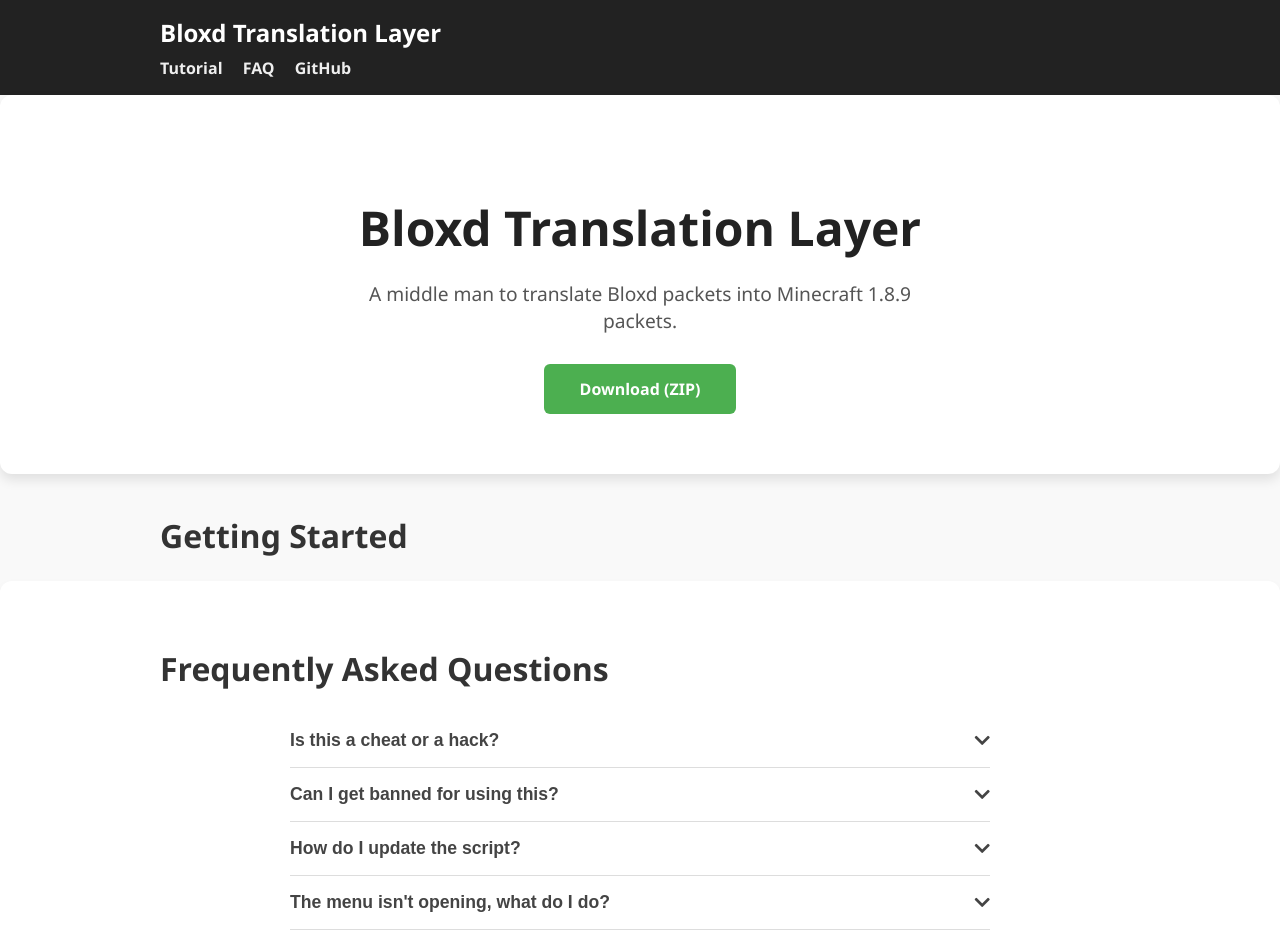
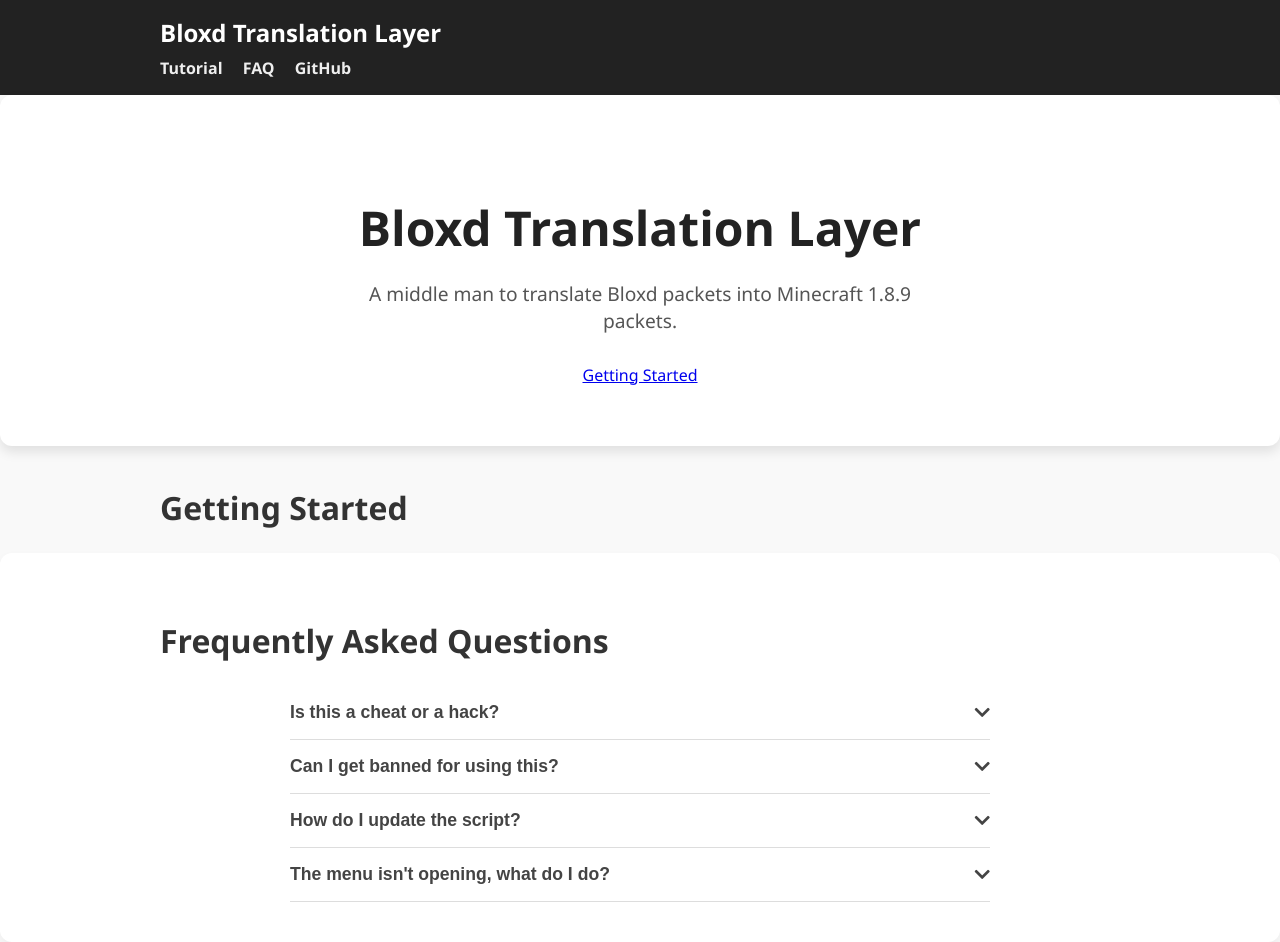
Before and after one commit to Bloxd-H/BloxdTranslationLayer, a plain HTML site: page index.html in a window 1280 px wide. Shown: the top 942 px of the page. Drawn offline with Linux system fonts and the light colour scheme.

Commit message:
Update index.html

```diff
--- a/index.html
+++ b/index.html
@@ -31,7 +31,7 @@
         <p class="hero-subtitle">
           A middle man to translate Bloxd packets into Minecraft 1.8.9 packets.
         </p>
-        <a href="https://codeberg.org/7GrandDad/BloxdTranslationLayer/archive/main.zip" class="btn btn-primary" target="_blank">Download (ZIP)</a>
+<a href="/download" class="btn-getting-started">Getting Started</a>
       </div>
     </section>
 
```
